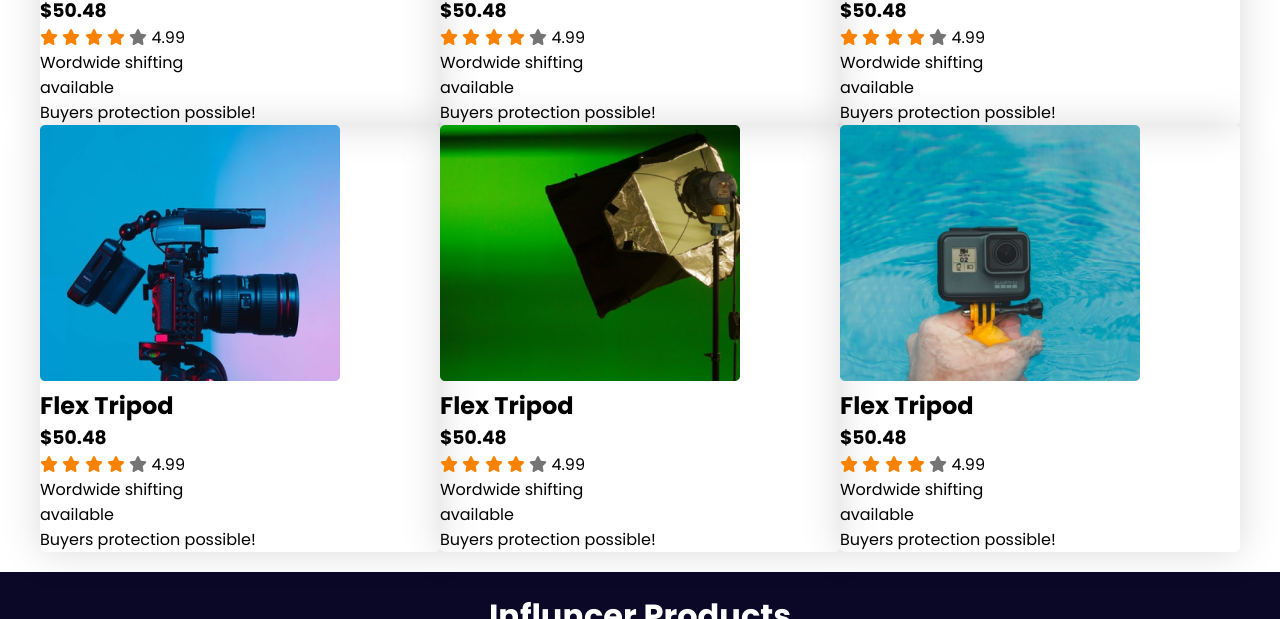
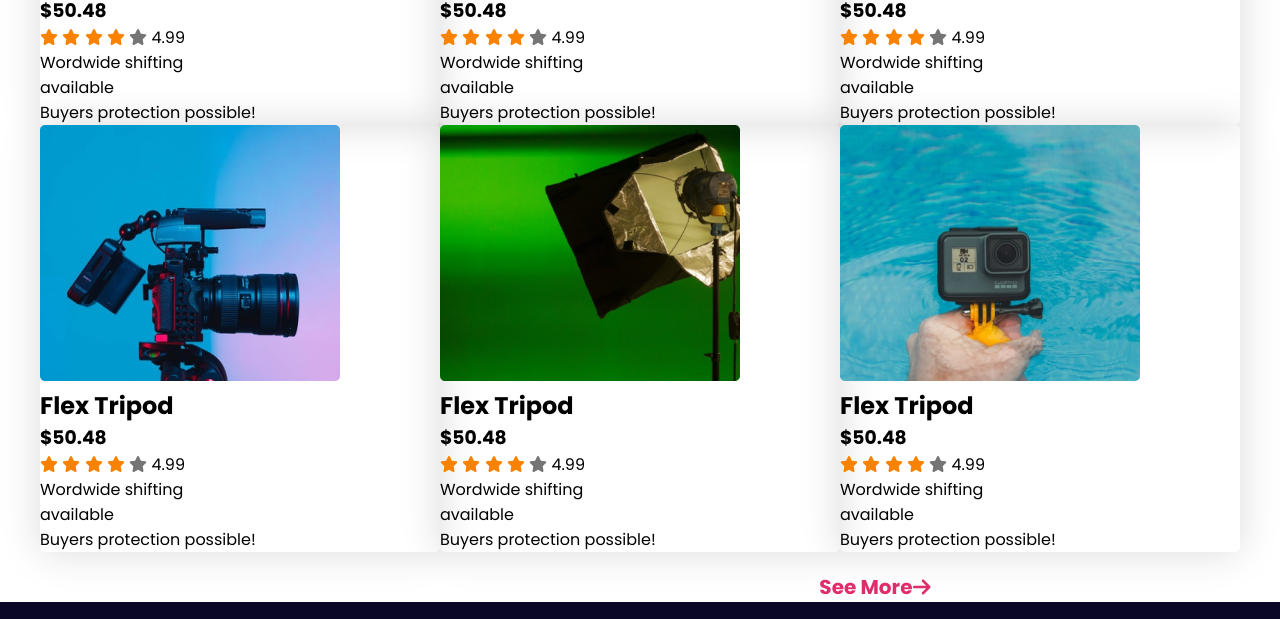
Before and after one commit to Razib2019/influencer-gears, a plain HTML site: page index.html in a window 1280 px wide. Shown: the part 1420-2039 px from the top of the page. Drawn offline with Linux system fonts and the light colour scheme.

Commit message:
see more added

```diff
--- a/css/style.css
+++ b/css/style.css
@@ -104,3 +104,10 @@ footer{
 .fa-star.empty{
     color: #757575;;
 }
+.see-more{
+    color:#E02C6D;
+    font-size: 20px;
+    font-weight: 700;
+    text-align: right;
+    padding:0 350px;
+}
--- a/index.html
+++ b/index.html
@@ -264,6 +264,9 @@
                 </div>
             </div>
         </section>
+        <div class="see-more">
+            <p>See More<span><i class="fas fa-arrow-right"></i></span></p>
+        </div>
     </main>
     <!-- Main End -->
     <!-- Footer Start -->
```
